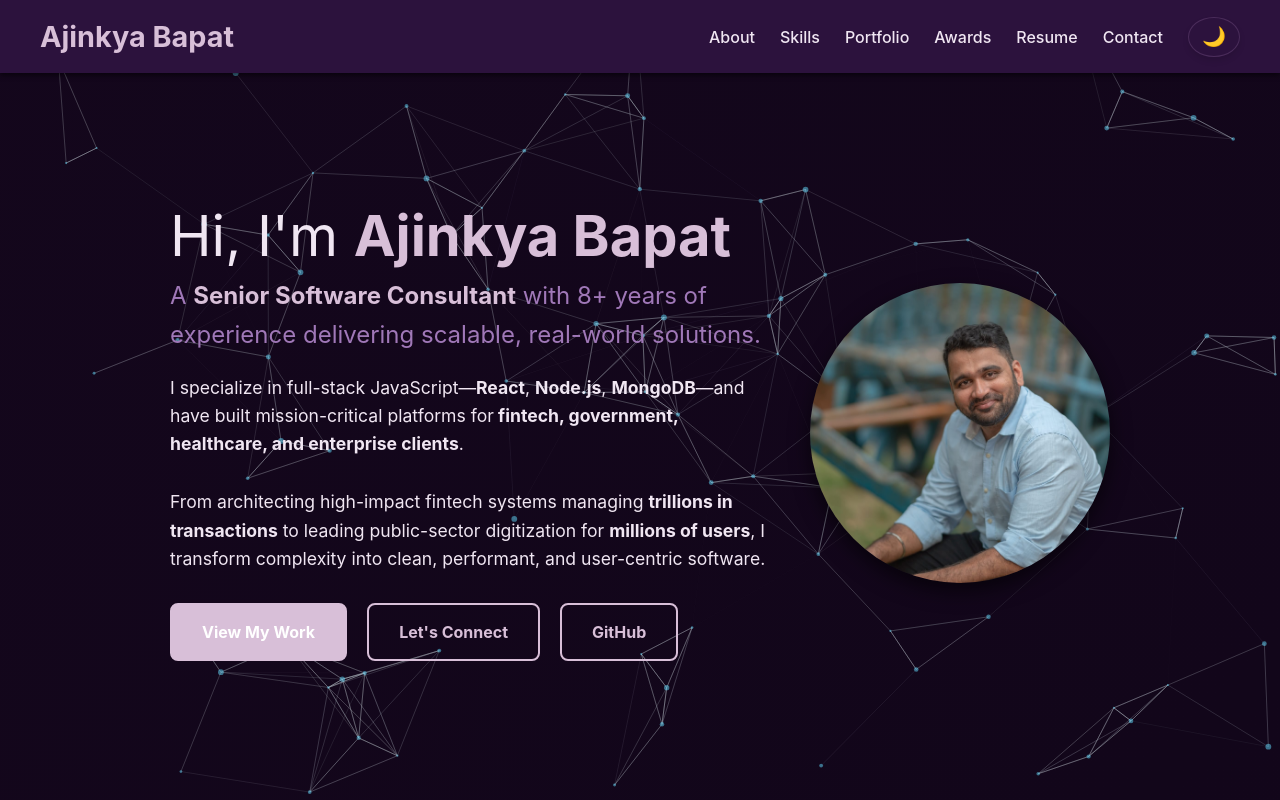
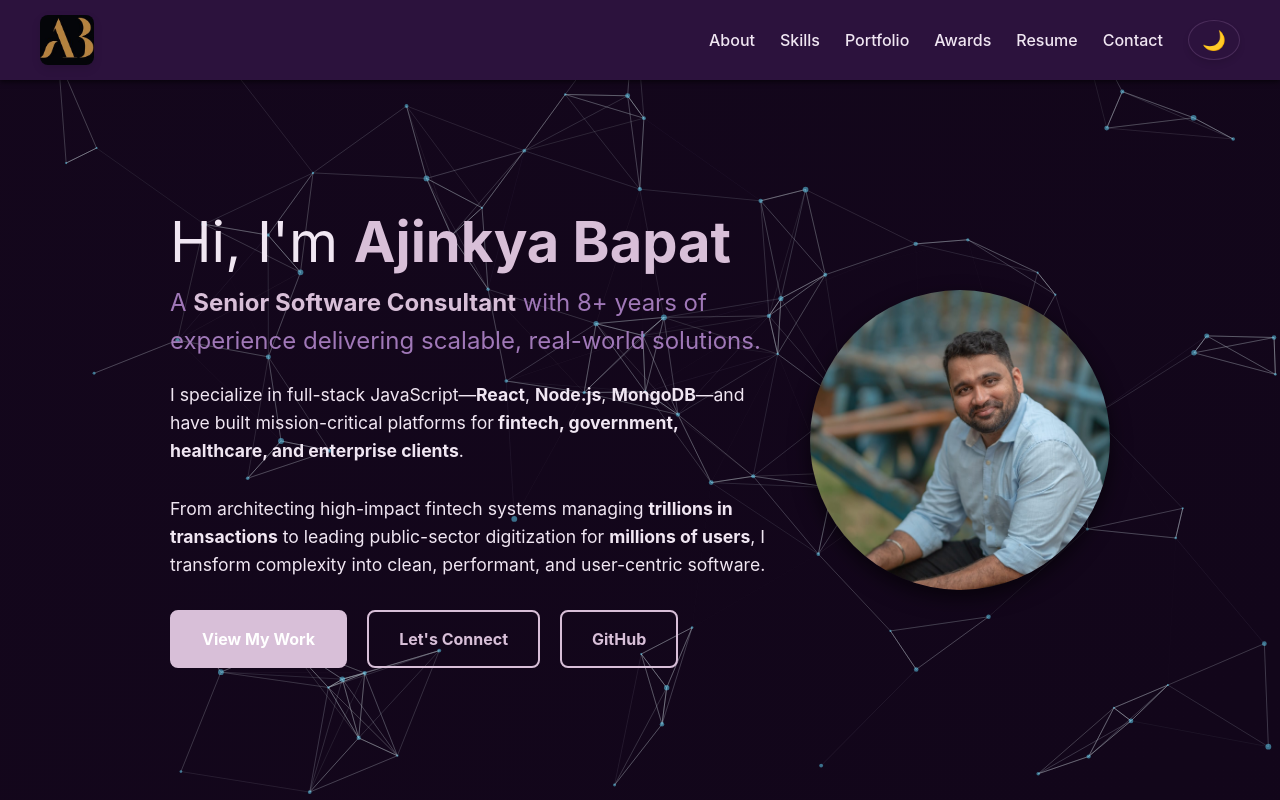
Before and after one commit to ajinkyabapat1/showoff, a React (Vite) app: page / in a window 1280 px wide. Shown: the top 800 px of the page. Built offline with nearby package versions, Linux system fonts and the light colour scheme.

Commit message:
logo added

```diff
--- a/src/components/Navbar.css
+++ b/src/components/Navbar.css
@@ -58,6 +58,18 @@
     background-color: var(--text-color);
     transition: all 0.3s ease-in-out;
 }
+.navbar-logo img {
+  height: 50px;         /* Adjust as needed */
+  width: auto;          /* Keeps aspect ratio */
+  object-fit: contain;  /* Ensures no distortion */
+  box-shadow: 0 4px 10px rgba(0, 0, 0, 0.1); /* Soft shadow */
+  border-radius: 8px;   /* Optional: rounded corners */
+  transition: transform 0.3s ease; /* Smooth hover effect */
+}
+
+.navbar-logo img:hover {
+  transform: scale(1.05); /* Subtle zoom on hover */
+}
 
 /* Responsive Navbar */
 @media (max-width: 768px) {
--- a/src/components/Navbar.jsx
+++ b/src/components/Navbar.jsx
@@ -13,7 +13,7 @@ const Navbar = () => {
     return (
         <header className="navbar">
             <nav className="navbar-container">
-                <Link to="/" className="navbar-logo" onClick={() => setMenuOpen(false)}>Ajinkya Bapat</Link>
+                <Link to="/" className="navbar-logo" onClick={() => setMenuOpen(false)}>  <img src="/images/logo.jpg" alt="Logo" /></Link>
                 <div className={`navbar-links ${menuOpen ? 'active' : ''}`}>
                     <Link to="/#about" onClick={() => setMenuOpen(false)}>About</Link>
                     <Link to="/#skills" onClick={() => setMenuOpen(false)}>Skills</Link>
```
Also changed, not shown: public/images/logo.jpg (added).
